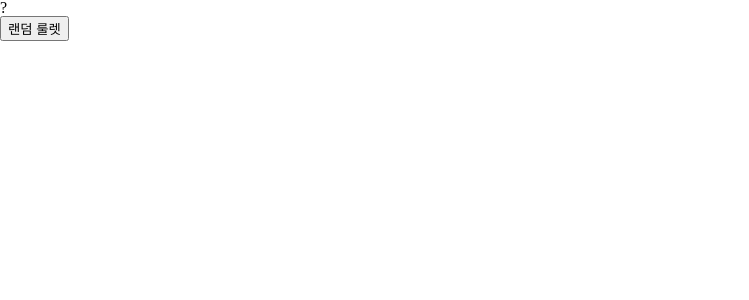
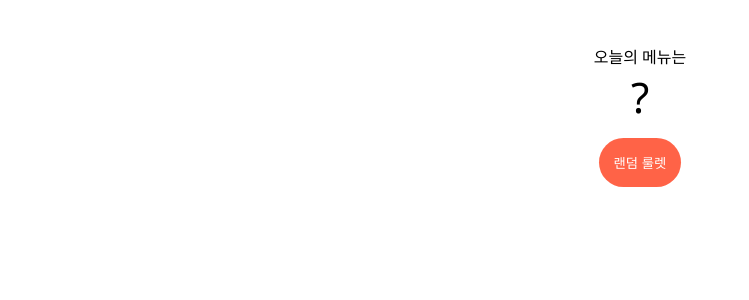
Before and after one commit to ketchup0211/what-should-we-eat, a React (Vite) app: page / in a window 1280 px wide. Shown: the top 300 px of the page, without its empty margins (0-749 px from the left). Built offline with nearby package versions, Linux system fonts and the light colour scheme.

Commit message:
[ADD] Styled component implementation

```diff
--- a/package.json
+++ b/package.json
@@ -13,7 +13,7 @@
     "react": "^18.3.1",
     "react-dom": "^18.3.1",
     "react-router-dom": "^6.30.1",
-    "styled-component": "^2.8.0"
+    "styled-components": "^6.1.19"
   },
   "devDependencies": {
     "@eslint/js": "^9.33.0",
--- a/src/components/SlotMachine.jsx
+++ b/src/components/SlotMachine.jsx
@@ -1,11 +1,39 @@
 import useRandomFood from "../hooks/useRandomFood";
+import styled from "styled-components";
 
 export default function SlotMachine({ foods }) {
   const { randomFood, pickRandomFood } = useRandomFood(foods);
   return (
-    <div>
-      <h1>{randomFood}</h1>
-      <button onClick={pickRandomFood}>랜덤 룰렛</button>
-    </div>
+    <Container>
+      <p>오늘의 메뉴는</p>
+      <Result>{randomFood}</Result>
+      <Button onClick={pickRandomFood}>랜덤 룰렛</Button>
+    </Container>
   );
 }
+
+//styled-components
+const Container = styled.div`
+  display: flex;
+  flex-direction: column;
+  align-items: center;
+  margin-top: 50px;
+`;
+const Result = styled.h1`
+  padding: 10px;
+  font-size: 42px;
+  font-family: "Segoe UI", Tahoma, Geneva, Verdana, sans-serif;
+`;
+const Button = styled.button`
+  background-color: tomato;
+  color: white;
+  border: none;
+  border-radius: 25px;
+  cursor: pointer;
+  padding: 15px;
+  margin: 10px;
+
+  &:hover {
+    filter: brightness(0.95);
+  }
+`;
```
Also changed, not shown: 1 other file (tests, documents, lock files or other folders).
